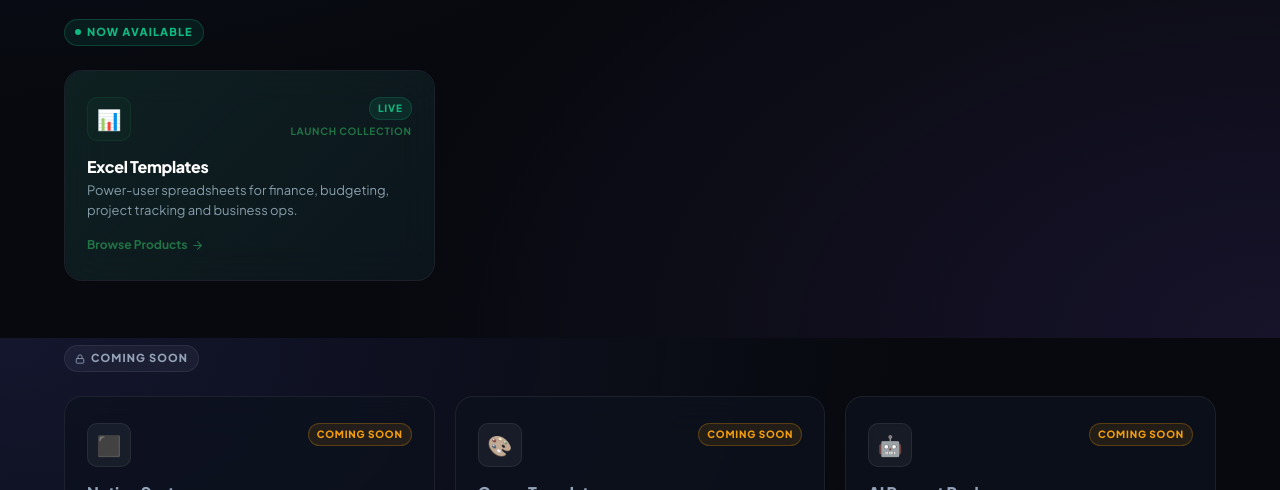
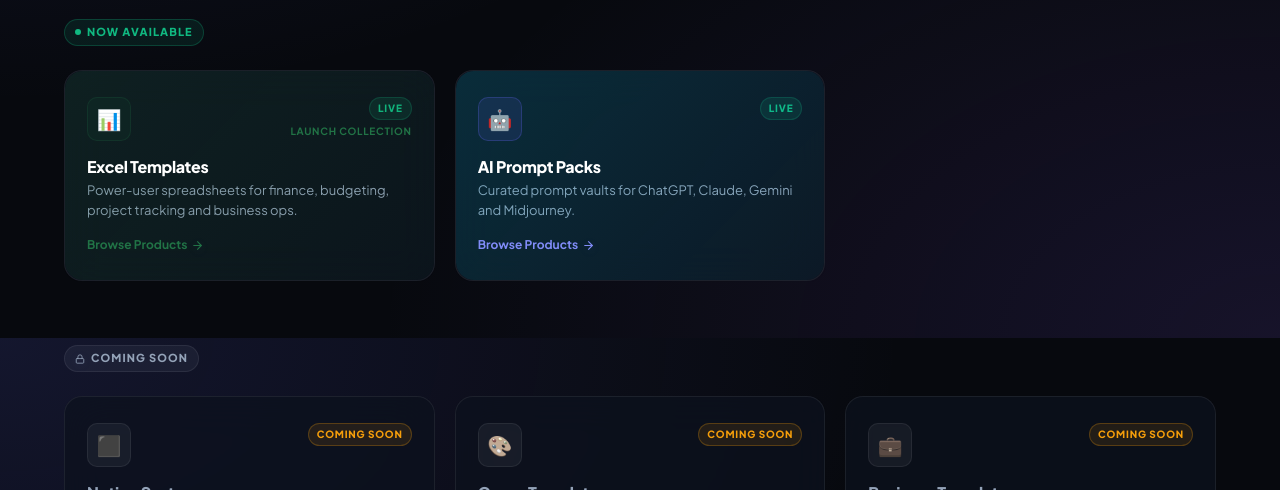
Before and after one commit to gitsaransh/DigitalProductStudio, a React (Vite) app in the folder website/: page /categories in a window 1280 px wide. Shown: the part 462-952 px from the top of the page. Built offline with nearby package versions, Linux system fonts and the light colour scheme; no server answers.

Commit message:
fix(categories): activate AI Prompt Packs launch category

```diff
--- a/website/src/data/index.js
+++ b/website/src/data/index.js
@@ -252,10 +252,17 @@
     color: "var(--cyan)",
     gradient: "linear-gradient(135deg, rgba(6,182,212,0.18), rgba(6,182,212,0.05))",
     description: "Curated prompt vaults for ChatGPT, Claude, Gemini and Midjourney.",
-    visible: false,
-    launchStatus: "coming-soon",
-    statusBadge: "COMING SOON",
-    statusBadgeVariant: "amber",
+    visible: true,
+    launchStatus: "LIVE",
+    flagship: {
+      title: "DPS-PRM-001 — Ultimate AI Prompt Vault",
+      subtitle: "The complete ChatGPT, Claude and Gemini operating system containing 10,000+ copy-paste prompts.",
+      features: ["10k+ prompts", "Claude & GPT-4 optimized", "Lifetime updates"],
+      price: 29.99,
+      priceLabel: "Launch Price $29.99",
+      badge: "Flagship Edition",
+      href: "/products/chatgpt-claude-prompt-vault",
+    }
   },
   {
     slug: "business",
--- a/website/src/pages/CategoryDetail.jsx
+++ b/website/src/pages/CategoryDetail.jsx
@@ -103,7 +103,7 @@
                 <div style={{
                   position: 'absolute', top: '-60px', right: '-60px',
                   width: '260px', height: '260px', borderRadius: '50%',
-                  background: 'radial-gradient(circle, rgba(33,115,70,0.18) 0%, transparent 70%)',
+                  background: `radial-gradient(circle, ${category.slug === 'excel' ? 'rgba(33,115,70,0.18)' : 'rgba(6,182,212,0.18)'} 0%, transparent 70%)`,
                   pointerEvents: 'none',
                 }} />
 
@@ -235,19 +235,19 @@
           {/* Browse all CTA */}
           <div style={{
             padding: '40px',
-            background: 'rgba(33,115,70,0.06)',
-            border: '1px solid rgba(33,115,70,0.2)',
+            background: category.slug === 'excel' ? 'rgba(33,115,70,0.06)' : 'rgba(6,182,212,0.06)',
+            border: category.slug === 'excel' ? '1px solid rgba(33,115,70,0.2)' : '1px solid rgba(6,182,212,0.2)',
             borderRadius: '20px',
             textAlign: 'center',
             marginBottom: '64px',
           }}>
-            <div style={{ fontSize: '28px', marginBottom: '12px' }}>📊</div>
-            <h3 style={{ color: 'white', marginBottom: '8px' }}>Browse All Excel Templates</h3>
+            <div style={{ fontSize: '28px', marginBottom: '12px' }}>{category.icon || '📊'}</div>
+            <h3 style={{ color: 'white', marginBottom: '8px' }}>Browse All {category.name}</h3>
             <p style={{ color: 'var(--text-sub)', fontSize: '14px', maxWidth: '420px', margin: '0 auto 24px' }}>
-              View the full catalog across all subcategories in one place.
+              View the full catalog for {category.name} in one place.
             </p>
             <Link to={`/products?category=${category.slug}`} className="btn btn-primary">
-              View All Templates <ArrowRight size={15} />
+              View All Products <ArrowRight size={15} />
             </Link>
           </div>
 
```
